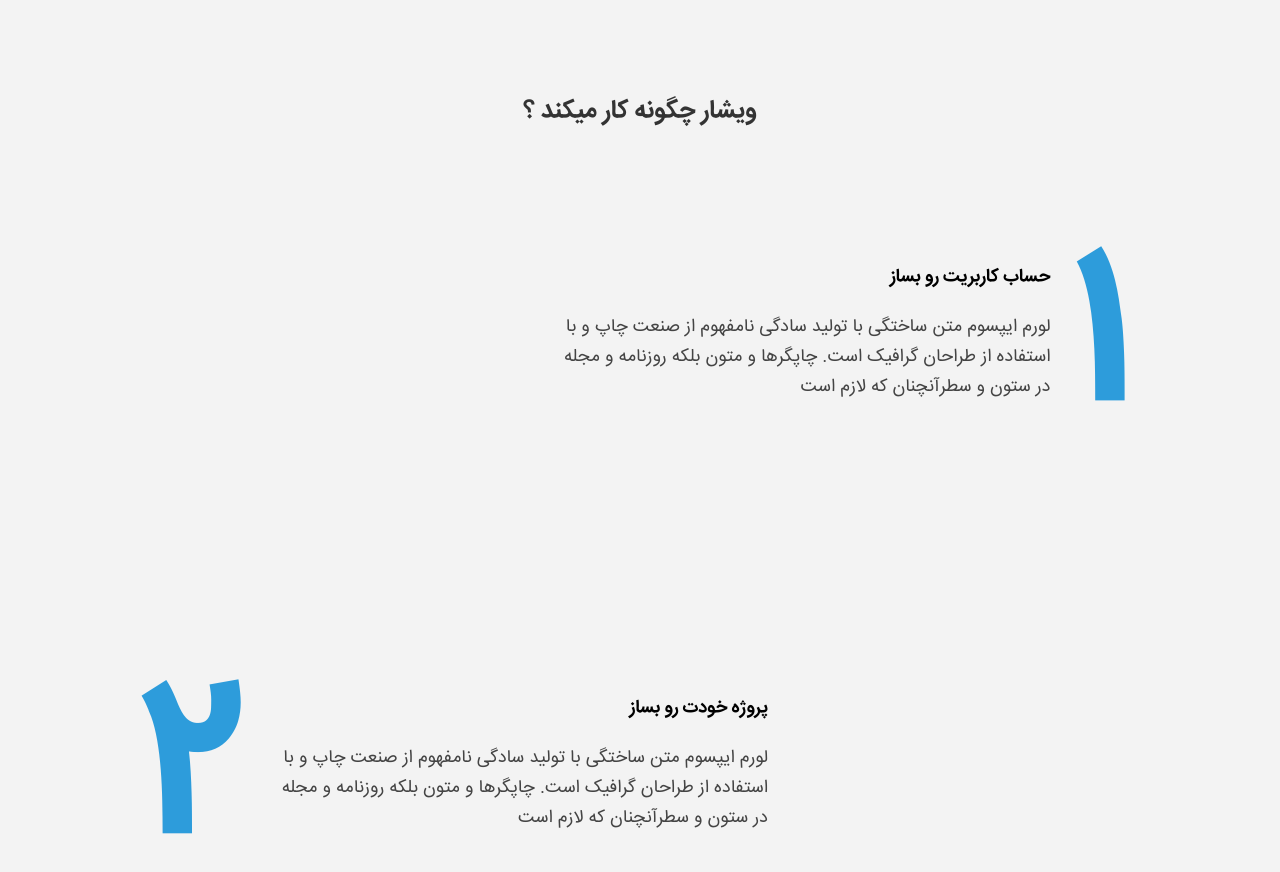
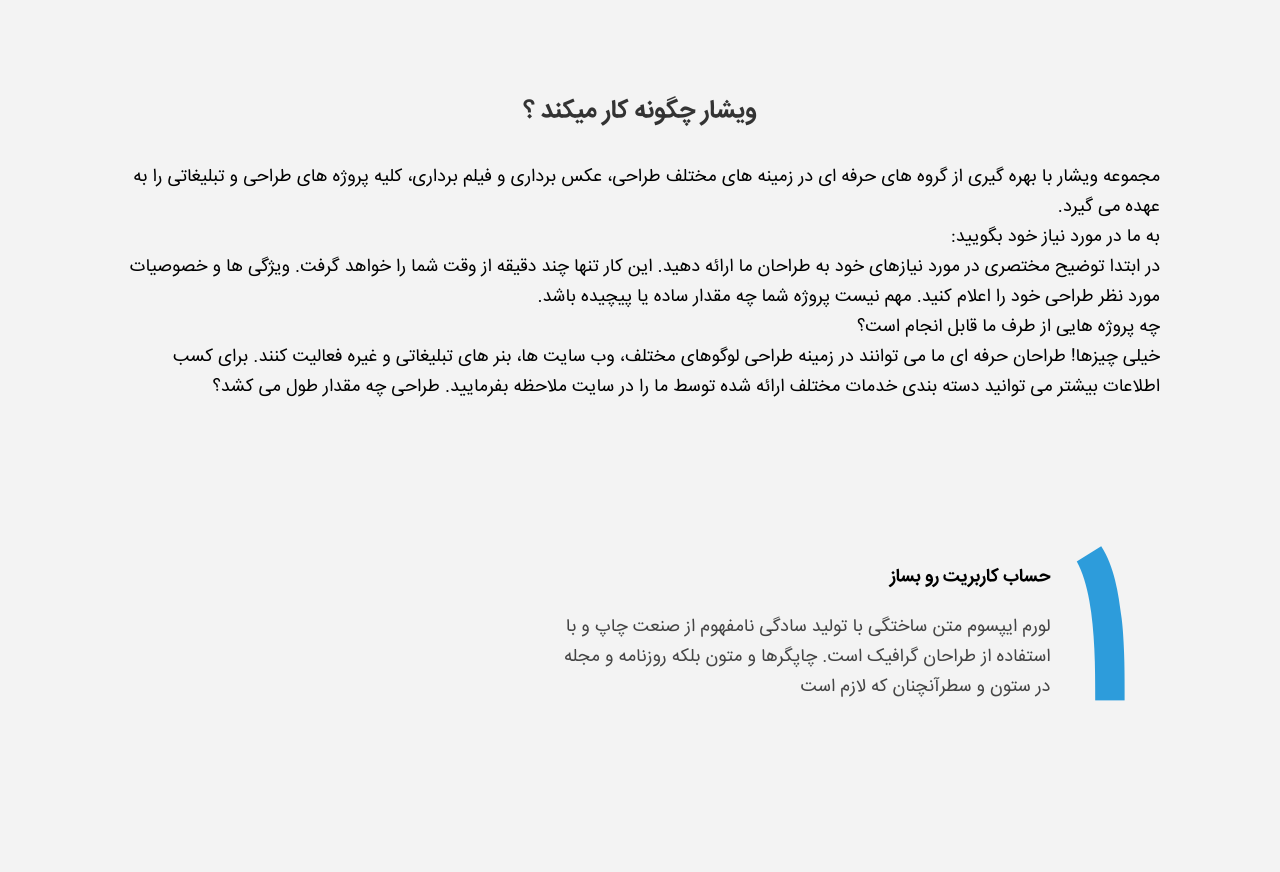
Before and after one commit to visharco/vishar-web, a React (Create React App) app: page / in a window 1280 px wide. Shown: the part 1480-2352 px from the top of the page. Built offline with nearby package versions, Linux system fonts and the light colour scheme.

Commit message:
about vishar is fixed

```diff
--- a/src/component/index/howWorking/howWorking.js
+++ b/src/component/index/howWorking/howWorking.js
@@ -17,6 +17,15 @@ class HowWorking extends Component {
                 <div className="container-fluid">
                     <div className="container">
                         <h1>ویشار چگونه کار میکند ؟</h1>
+                        <div className="vishar-how-working">
+                        <p>مجموعه ویشار با بهره گیری از گروه های حرفه ای در زمینه های مختلف طراحی، عکس برداری و فیلم برداری، کلیه پروژه های طراحی و تبلیغاتی را به عهده می گیرد.</p>
+                        <p>به ما در مورد نیاز خود بگویید:</p>
+                        <p>در ابتدا توضیح مختصری در مورد نیازهای خود به طراحان ما ارائه دهید. این کار تنها چند دقیقه از وقت شما را خواهد گرفت. ویژگی ها و خصوصیات مورد نظر طراحی خود را اعلام کنید. مهم نیست پروژه شما چه مقدار ساده یا پیچیده باشد.</p>
+                        <p>چه پروژه هایی از طرف ما قابل انجام است؟</p>
+                        <p>خیلی چیزها! طراحان حرفه ای ما می توانند در زمینه طراحی لوگوهای مختلف، وب سایت ها، بنر های تبلیغاتی و غیره فعالیت کنند. برای کسب اطلاعات بیشتر می توانید دسته بندی خدمات مختلف ارائه شده توسط ما را در سایت ملاحظه بفرمایید.
+طراحی چه مقدار طول می کشد؟</p>
+                        </div>
+
                         <div className="how-right">
                             <div className="how-text" >
                                 <h1>
--- a/src/component/index/howWorking/style.css
+++ b/src/component/index/howWorking/style.css
@@ -33,6 +33,14 @@ justify-content: flex-end;
 text-align: right;
 padding: 50px;
 align-items: flex-start;
+}
+.vishar-how-working {
+    direction: rtl;
+    font-size: 18px;
+    color: '#333333';
+    padding: 30px;
+
+
 }
 
 .how-left{
```
